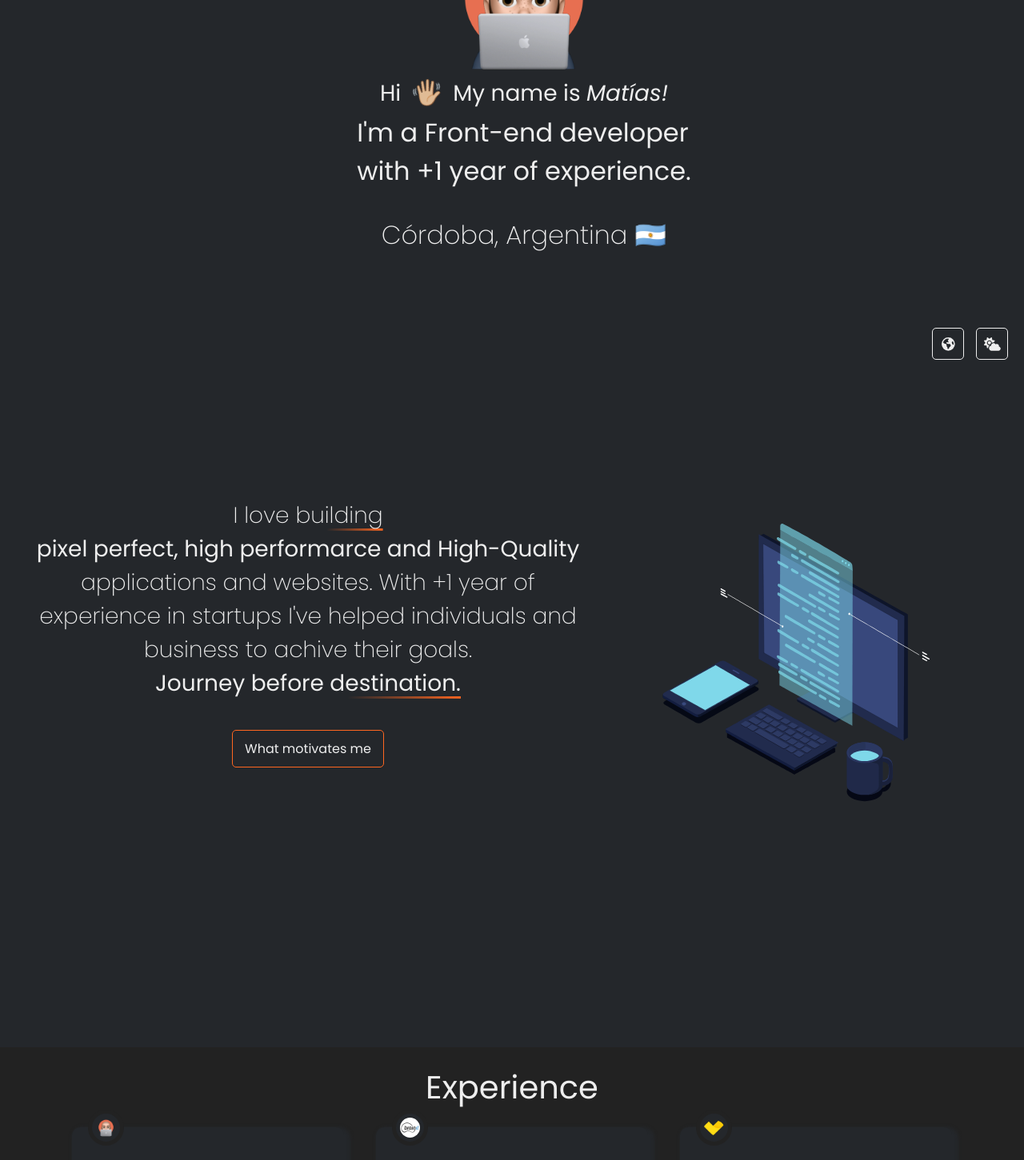
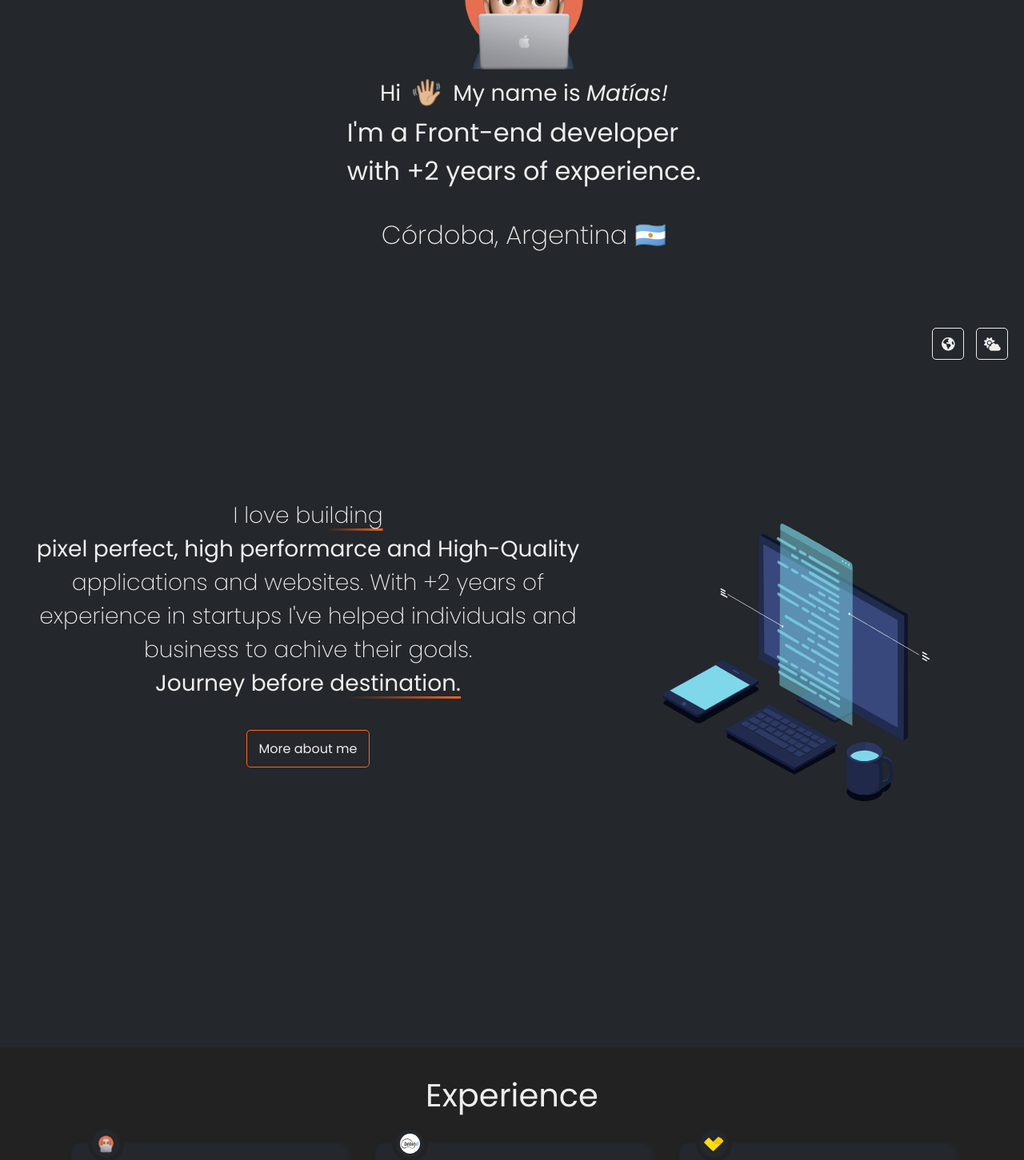
Before and after one commit to matiassalicru/portfolio-personal-2022, a React (Vite) app: page / in a window 1280 px wide. Shown: the part 320-1771 px from the top of the page at 80% size. Built offline with nearby package versions, Linux system fonts and the light colour scheme.

Commit message:
fix: small fixes

```diff
--- a/src/lang/en.json
+++ b/src/lang/en.json
@@ -11,15 +11,15 @@
     "hi": "Hi",
     "presentation": "My name is ",
     "subtitle1": "I'm a Front-end developer",
-    "subtitle2": "with +1 year of experience.",
+    "subtitle2": "with +2 years of experience.",
     "subtitle3": "Córdoba, Argentina 🇦🇷"
   },
   "about": {
     "underlined1": "I love building",
     "highlighted1": "pixel perfect, high performarce and High-Quality",
-    "text": "applications and websites. With +1 year of experience in startups I've helped individuals and business to achive their goals.",
+    "text": "applications and websites. With +2 years of experience in startups I've helped individuals and business to achive their goals.",
     "underlined2": "Journey before destination.",
-    "button": "What motivates me",
+    "button": "More about me",
     "about-text": "My name is Matias and I'm from Córdoba, Argentina, I'm a frontend developer who is passioned about technology, I'm always curious about the lastest tech thing including smartphones, videogames, PC hardware, etc. I have a mindset of never stop learning so I'm always doing some courses (actually learning web3 and blockchain develoment ⛓) and I love watching youtube videos. I like reading (Do you know Brandon Sanderson? 👀), and I have a Cat named Sam 🐈 (she's almost always on camera behind me).",
     "about-alert": "This is me! :D"
   },
--- a/src/lang/es.json
+++ b/src/lang/es.json
@@ -11,15 +11,15 @@
     "hi": "Hola",
     "presentation": "Me llamo ",
     "subtitle1": "Soy desarrollador Front-end",
-    "subtitle2": "con +1 año de experiencia.",
+    "subtitle2": "con +2 años de experiencia.",
     "subtitle3": "Córdoba, Argentina 🇦🇷"
   },
   "about": {
     "underlined1": "Me encanta construir",
     "highlighted1": "aplicaciones y sitios web ultra optimizados y escalables.",
-    "text": "Con +1 año de experiencia en startups he ayudado a empresas y personas a cumplir sus objetivos profesionales.",
+    "text": "Con +2 años de experiencia en startups he ayudado a empresas y personas a cumplir sus objetivos profesionales.",
     "underlined2": "Viaje antes que destino.",
-    "button": "Que me motiva",
+    "button": "Más sobre mí",
     "about-text": "Me llamo Matías Salicrú y soy de Córdoba, Argentina. Soy un dev front-end que le encanta la tecnología, siempre estoy atento a las ultimas noticias sobre nuevo hardware, me encantan los videojuegos, y tengo una mentalidad de nunca parar de aprender así que en todo momento estoy haciendo cursos (actualmente estoy aprendiendo mucho sobre web3 y desarrollo blockchain ⛓) Y me encanta ver videos en YouTube. Me gusta mucho leer (conoces a Brandon Sanderson? 👀). También tengo una gata llamada Sam 🐈 quien está casi siempre atrás mio queriendo aparecer en cámara.",
     "about-alert": "Un poco de mí! :D"
   },
--- a/src/sections/ExperienceSection/ExperienceSection.tsx
+++ b/src/sections/ExperienceSection/ExperienceSection.tsx
@@ -38,19 +38,19 @@ export const ExperienceSection = () => {
   const [showAlert, setShowAlert] = useState(false)
   const { t } = useTranslation('experience')
 
-  const freelanceExp = experiences.find(exp => exp === FREELANCE)
-  const corExp = experiences.find(exp => exp === COR)
-  const brainItExp = experiences.find(exp => exp === BRAIN_IT)
+  const freelanceExp = experiences.find((exp) => exp === FREELANCE)
+  const corExp = experiences.find((exp) => exp === COR)
+  const brainItExp = experiences.find((exp) => exp === BRAIN_IT)
 
-  if(freelanceExp) {
+  if (freelanceExp) {
     freelanceExp.subtitle = t('freelanceRole')
     freelanceExp.text = t('freelanceText')
   }
-  if(corExp) {
+  if (corExp) {
     corExp.subtitle = t('corRole')
     corExp.text = t('corText')
   }
-  if(brainItExp) {
+  if (brainItExp) {
     brainItExp.subtitle = t('brainitRole')
     brainItExp.text = t('brainitText')
   }
@@ -69,7 +69,7 @@ export const ExperienceSection = () => {
 
   return (
     <SCContainer id='experience'>
-      <SCTitle>Experience</SCTitle>
+      <SCTitle>{t('title')}</SCTitle>
       <SCBoxContainer>
         {!!experiences.length &&
           experiences.map(({ title, subtitle, text, image, date }, i) => (
@@ -120,13 +120,7 @@ export const ExperienceSection = () => {
         <LinkButton url=''>{t('projectsButton')}</LinkButton>
       </SCBoxContainer>
 
-      {showAlert && (
-        <Alert
-          type='warn'
-          time={2.5}
-          text={t('alert')}
-        />
-      )}
+      {showAlert && <Alert type='warn' time={2.5} text={t('alert')} />}
     </SCContainer>
   )
 }
--- a/src/sections/ExperienceSection/styles.ts
+++ b/src/sections/ExperienceSection/styles.ts
@@ -23,7 +23,7 @@ export const SCTitle = styled.h1`
   font-size: 40px;
   font-family: 'Poppins', sans-serif;
   font-weight: 400;
-
+  margin: 10px 0;
   @media (max-width: 768px) {
     margin: 20px 0px;
   }
```
